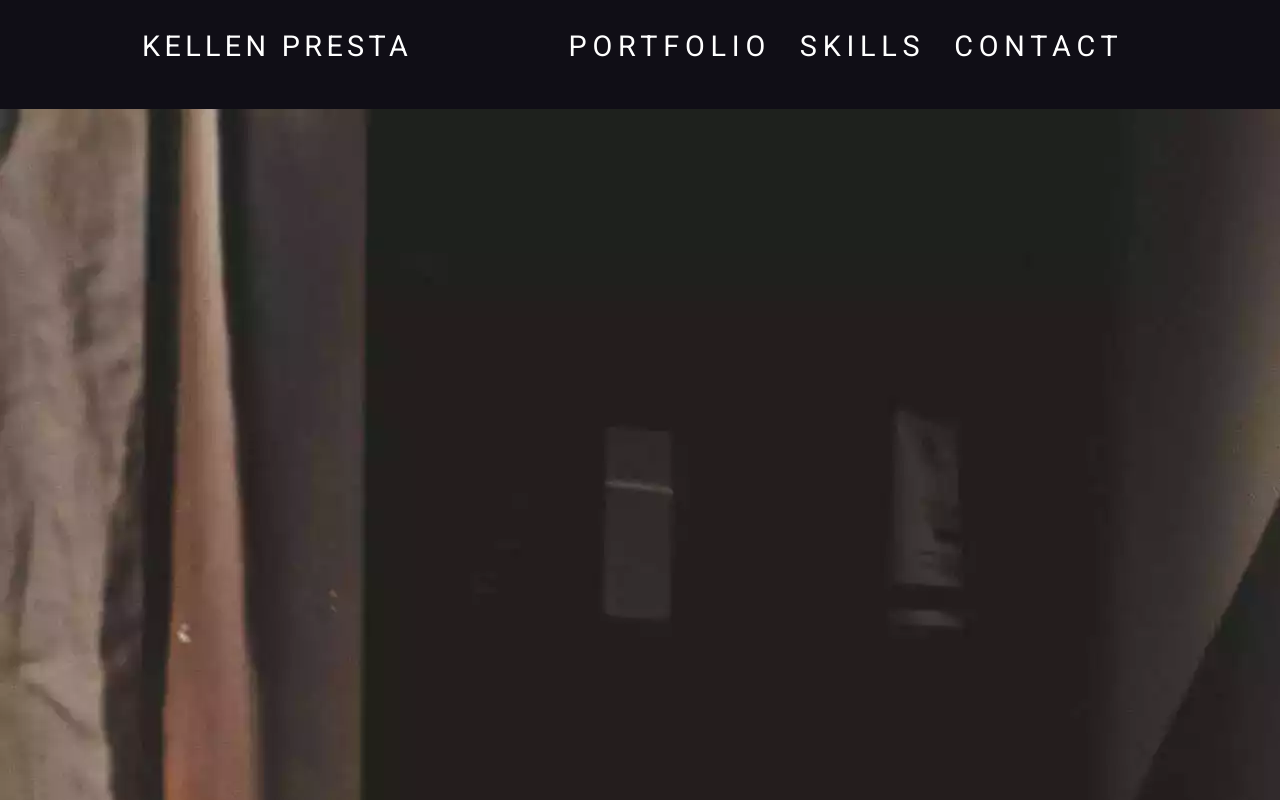
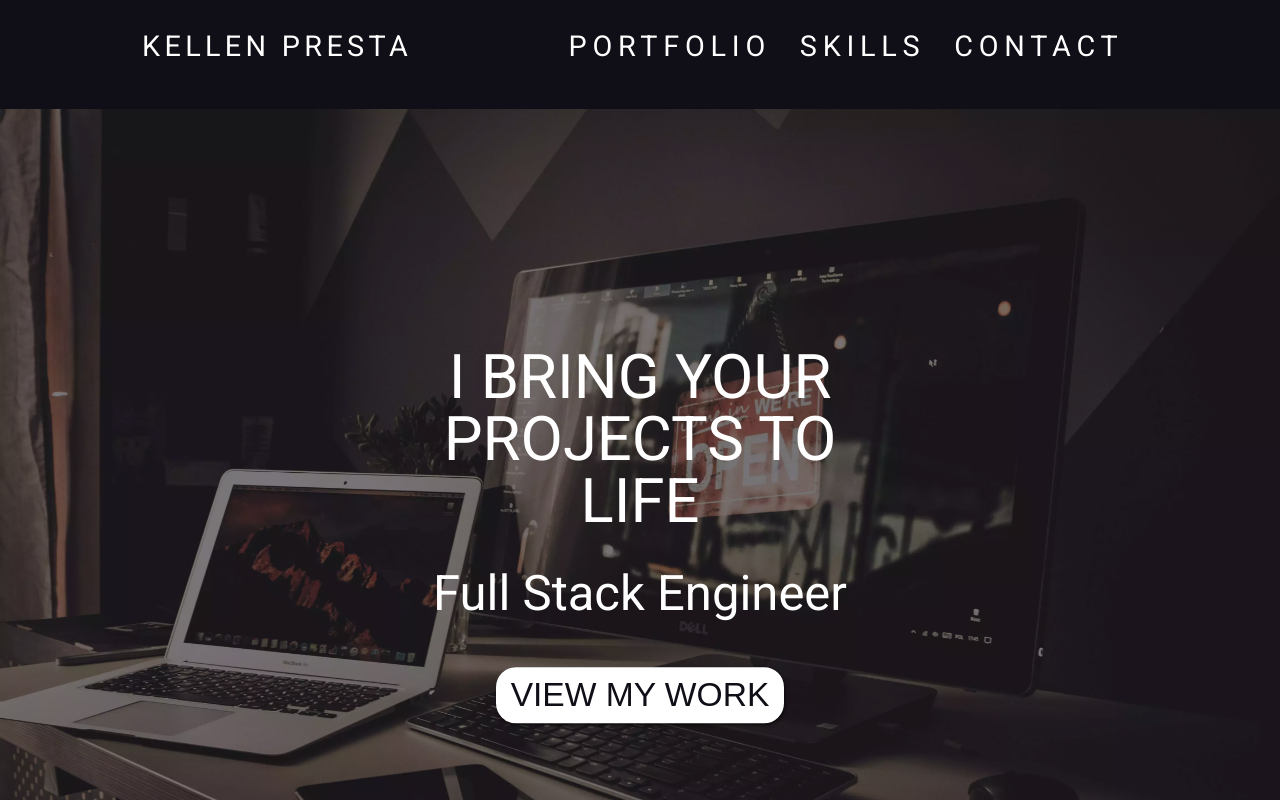
Before and after one commit to kpresta04/react-portfolio, a React (Create React App) app: page / in a window 1280 px wide. Built offline with nearby package versions, Linux system fonts and the light colour scheme.

Commit message:
image text

```diff
--- a/src/components/LandingImage/LandingImage.component.js
+++ b/src/components/LandingImage/LandingImage.component.js
@@ -1,5 +1,6 @@
 import React from "react";
 import "./landingImage.scss";
+import { Link } from "react-router-dom";
 
 export default function LandingImage() {
 	return (
@@ -17,6 +18,17 @@ export default function LandingImage() {
     ./assets/images/comp.jpg"
 				></img>
 			</picture>
+			<div className="welcome-text">
+				<h1 id="welcomeBenefit" className="leading">
+					I bring your projects to life
+				</h1>
+				<h3 id="welcomeSubtitle">Full Stack Engineer</h3>
+				<Link to="/portfolio">
+					<button id="welcomeButton" className="button">
+						View My Work
+					</button>
+				</Link>
+			</div>
 		</div>
 	);
 }
--- a/src/components/LandingImage/landingImage.scss
+++ b/src/components/LandingImage/landingImage.scss
@@ -1,3 +1,49 @@
 .landingImageDiv {
 	margin-top: 3em;
+	position: relative;
+
+	img {
+		display: block;
+		margin: 0 auto;
+		width: 100%;
+		max-width: 3000px;
+		height: auto;
+		opacity: 0.5;
+	}
+
+	.welcome-text {
+		position: absolute;
+		top: 50%;
+		left: 50%;
+		transform: translate(-50%, -50%);
+		width: 300px;
+		z-index: 4;
+		display: flex;
+		flex-wrap: wrap;
+		flex-direction: row;
+		font-size: 14px;
+
+		justify-content: center;
+
+		h1 {
+			font-size: 2.2em;
+			text-align: center;
+			text-transform: uppercase;
+		}
+		h3 {
+			font-size: 1.75em;
+			text-align: center;
+			margin: 0.75em 0 1em 0;
+		}
+		#welcomeButton {
+			font-size: 1.2em;
+		}
+	}
 }
+
+@media screen and (min-width: 620px) {
+	.welcome-text {
+		width: 450px !important;
+		font-size: 28px !important;
+	}
+}
```
